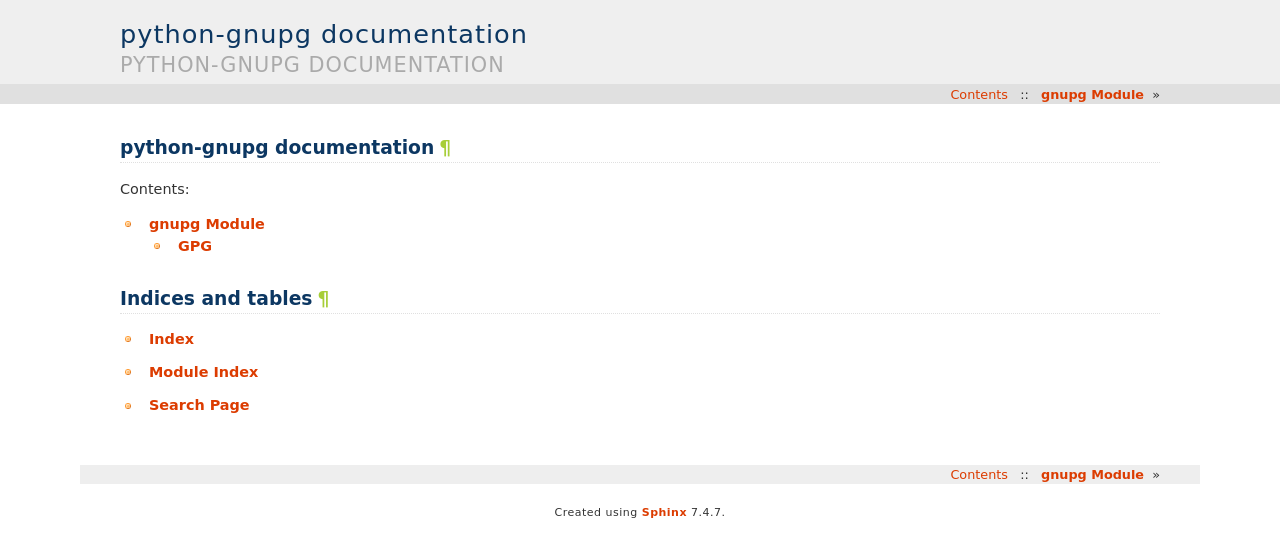
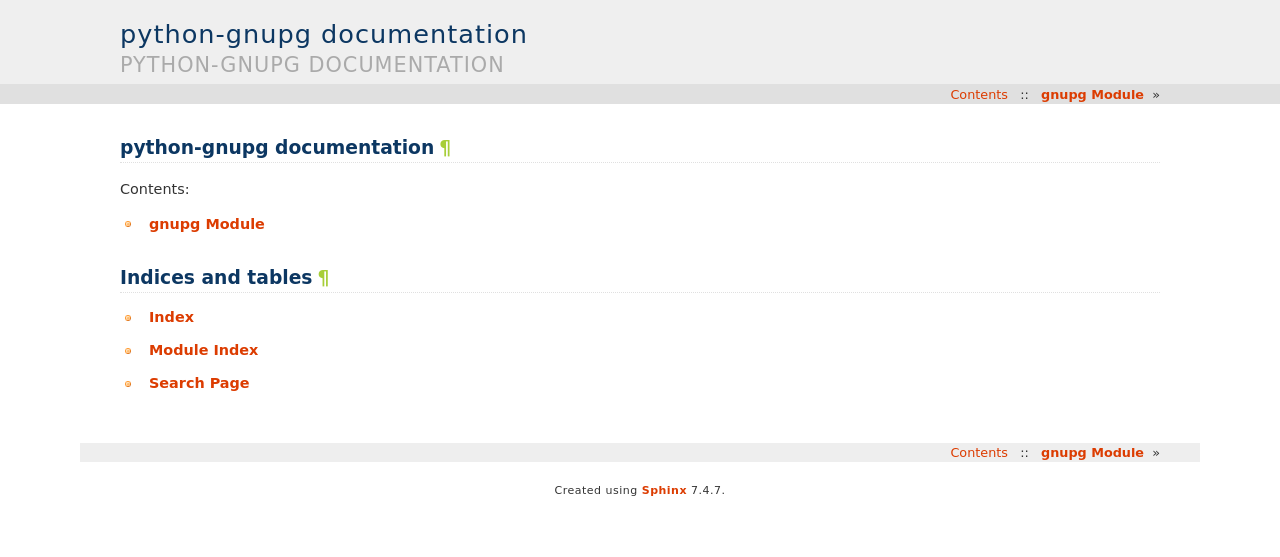
Before and after one commit to isislovecruft/python-gnupg, a Sphinx documentation site: the page built from docs/index.rst, in a window 1280 px wide. Shown: the top 557 px of the page. Built offline with Sphinx 7.4.7, drawn with Linux system fonts in a browser that asks for light colours; the version number could not be read and is left out.

Commit message:
Remove autoclassing gnupg.GPG twice in the documentation.

```diff
--- a/docs/gnupg.rst
+++ b/docs/gnupg.rst
@@ -5,9 +5,3 @@
     :members:
     :undoc-members:
     :show-inheritance:
-
-
-GPG
----
-
-.. autoclass:: gnupg.GPG
```
